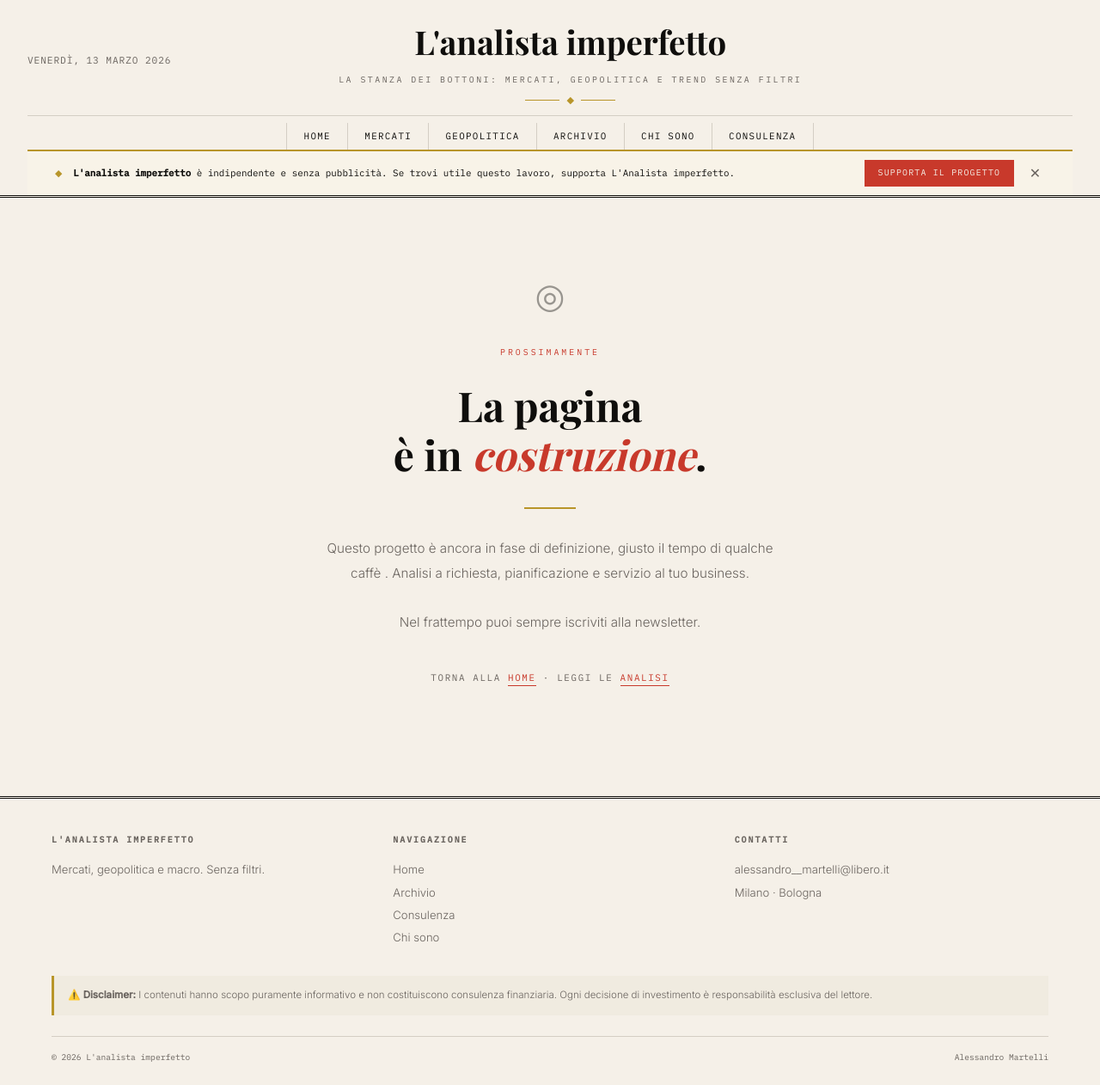
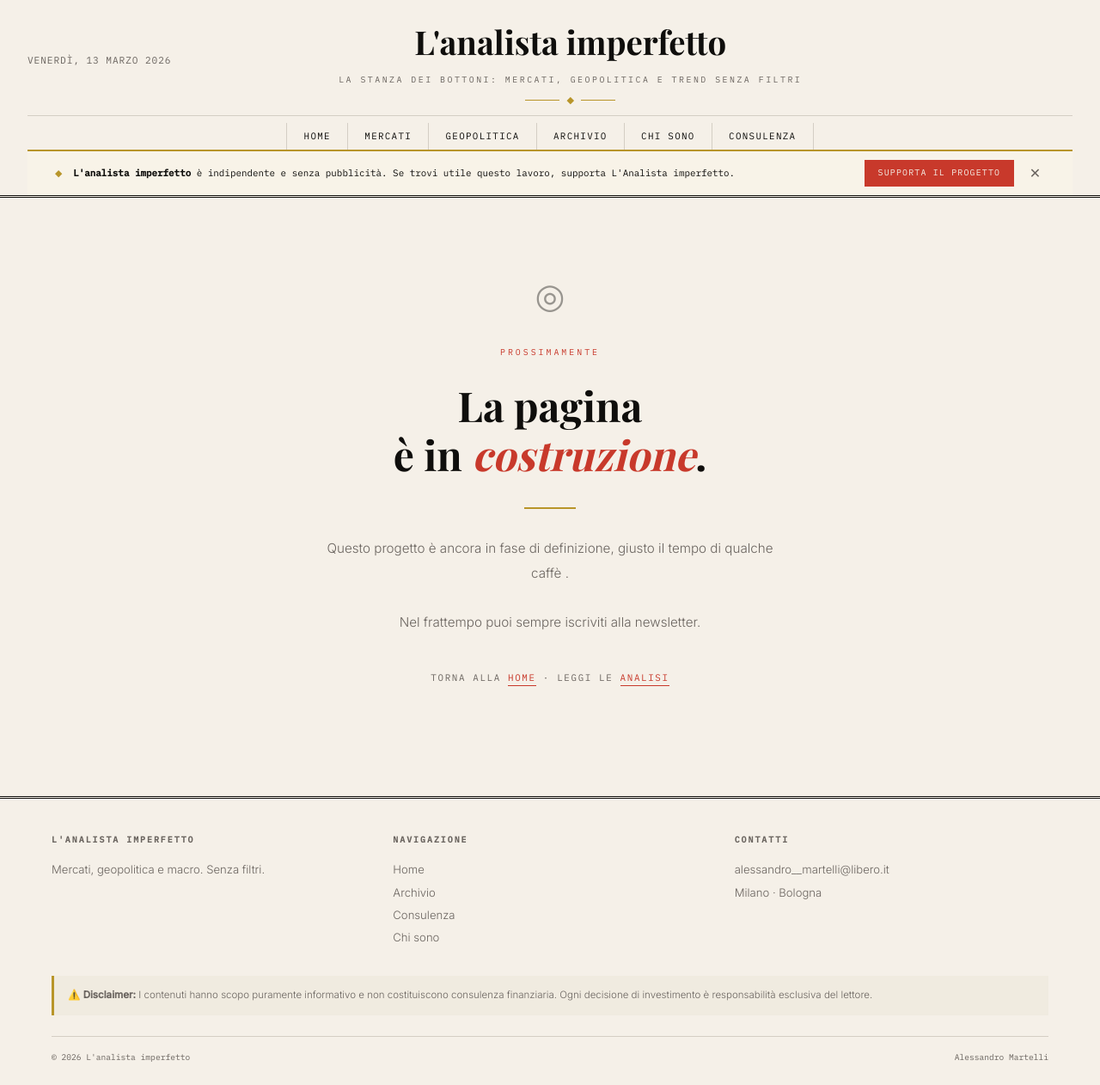
Before and after one commit to martellialessandro/martellialessandro.github.io, a Jekyll site: the page built from consulenza-wip.html, in a window 1280 px wide. Shown: the whole page at 86% size. Built offline with Jekyll 4.4.1, drawn with Linux system fonts in a browser that asks for light colours; some web fonts are replaced.

Commit message:
Update consulenza-wip.html

```diff
--- a/consulenza-wip.html
+++ b/consulenza-wip.html
@@ -23,7 +23,7 @@ permalink: /consulenza/
   <div class="wip-divider"></div>
   <p class="wip-text">
     Questo progetto è ancora in fase di definizione, giusto il tempo di qualche caffè .
-    Analisi a richiesta, pianificazione e servizio al tuo business.<br><br>
+    <br><br>
     Nel frattempo puoi sempre iscriviti alla newsletter.
   </p>
   <div class="wip-cta">
```
